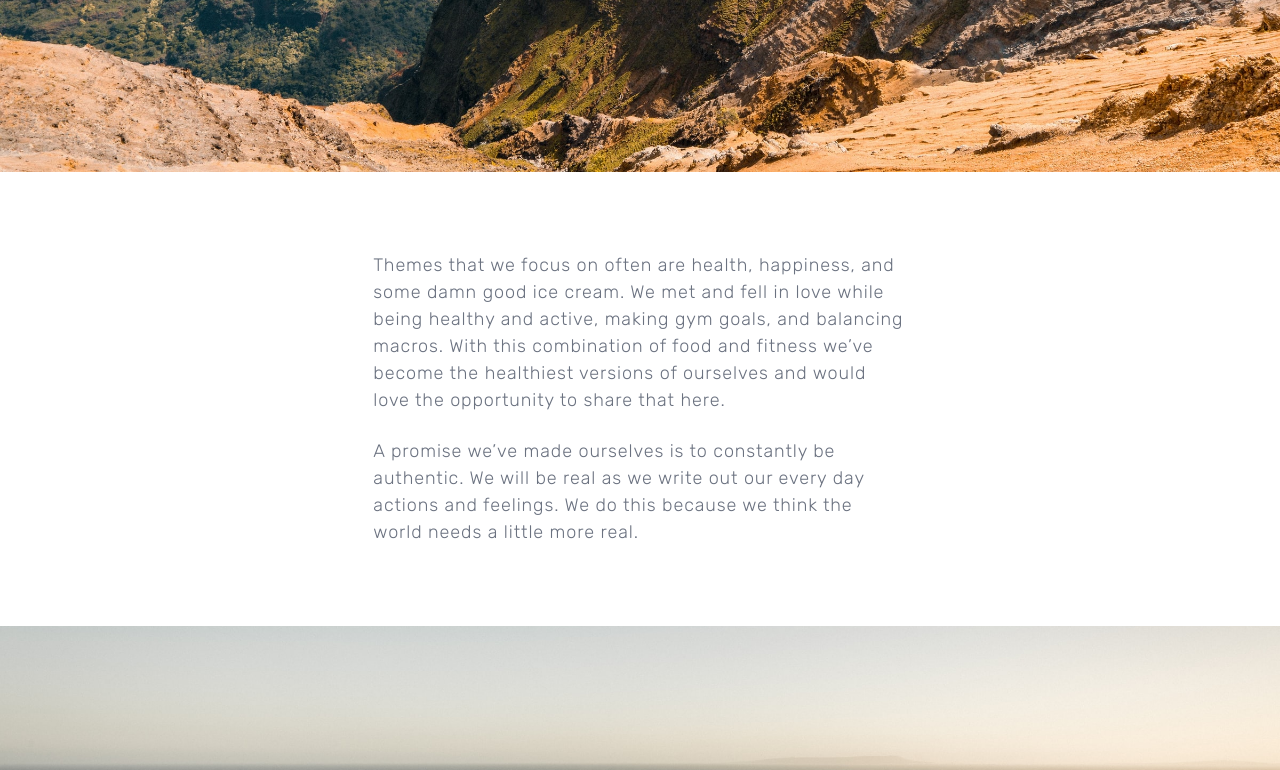
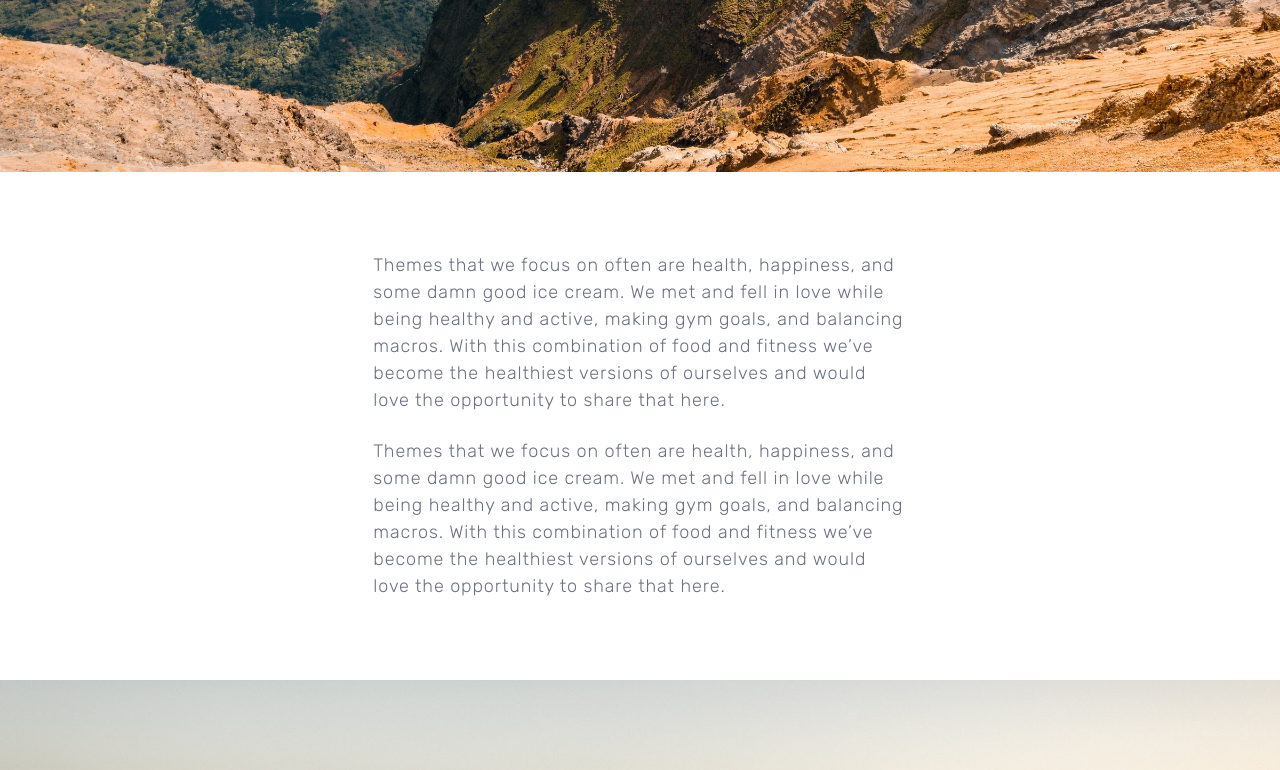
Before and after one commit to themacbellclan/macbell-blog, a Next.js app: page / in a window 1280 px wide. Shown: the part 440-1210 px from the top of the page. Built offline with nearby package versions, Linux system fonts and the light colour scheme; what @tailwindcss/typography would draw is missing.

Commit message:
home page

```diff
--- a/pages/index.js
+++ b/pages/index.js
@@ -39,7 +39,7 @@ export default function Home() {
             {homePageContent[0].paragraph1}
           </p>
           <p className="text-gray-500 font-light tracking-wider mb-20 text-lg">
-            {homePageContent[0].paragraph2}
+            {homePageContent[0].paragraph1}
           </p>
         </div>
       </div>
```
